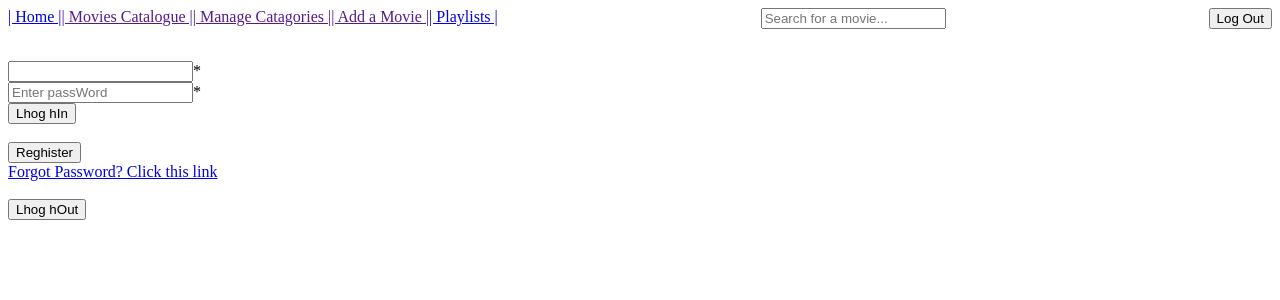
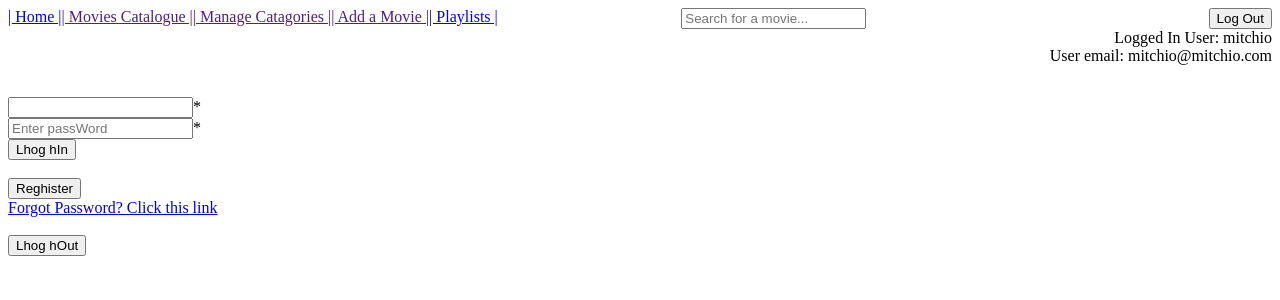
Before and after one commit to luciana-s/2-day-Project, a PHP site: page /login.php in a window 1280 px wide. Shown: the top 300 px of the page. Run offline with PHP 8.4, Linux system fonts and the light colour scheme; a user stored in the database is signed in.

Commit message:
Nav working 2

```diff
--- a/login.php
+++ b/login.php
@@ -57,7 +57,7 @@ if (isset($_POST['submitLog'])) {
         mysqli_select_db($conn, 'project_movie');
 
         if ($conn) {
-            echo 'Connected.... verifying...<br>';
+            // echo 'Connected....';
 
             // PREPARE my query
             $logquery = "SELECT *
@@ -82,7 +82,7 @@ if (isset($_POST['submitLog'])) {
                     $_SESSION['userID'] = $userInfo['user_id'];
                     $_SESSION['email'] = $userInfo['email'];
 
-                    echo 'Welcome back user : ' . $_SESSION['sessUser'] . '<br>';
+                    // echo 'Welcome back user : ' . $_SESSION['sessUser'] . '<br>';
                     // var_dump($_SESSION);
                     // var_dump($_COOKIE);
                 } else {
@@ -103,7 +103,7 @@ if (isset($_POST['submitLog'])) {
 if (isset($_POST['logout'])) {
 
     $_SESSION['login'] = false;
-    echo 'Bye Bye Birdie<br>';
+    // echo 'Bye Bye Birdie<br>';
     // var_dump($_SESSION);
     // var_dump($_COOKIE);
 }
--- a/nav.php
+++ b/nav.php
@@ -3,7 +3,7 @@
     if (isset($_POST['logout'])) {
 
         $_SESSION['login'] = false;
-        echo 'Bye Bye Birdie<br>';
+
         // var_dump($_SESSION);
         // var_dump($_COOKIE);
     }
@@ -19,6 +19,10 @@
 
         nav {
             display: flex;
+        }
+
+        #userstat {
+            text-align: right;
         }
     </style>
 
@@ -37,12 +41,14 @@
         </div>
 
         <?php if ($_SESSION['login']) : ?>
-            <form action="" method="post">
-                <input type="submit" name="logout" value="Log Out">
+            <form id="userstat" action="" method="post">
+                <input type="submit" name="logout" value="Log Out"><br>
+                <div>Logged In User: <?= $_SESSION['sessUser'] ?></div>
+                <div>User email: <?= $_SESSION['email'] ?></div>
             </form>
         <?php else : ?>
             <div>
-                <a href="register.php">| Register | </a>
+                <a href="register.php">| Register |</a>
                 <a href="login.php">| Log In |</a>
             </div>
         <?php endif; ?>
```
